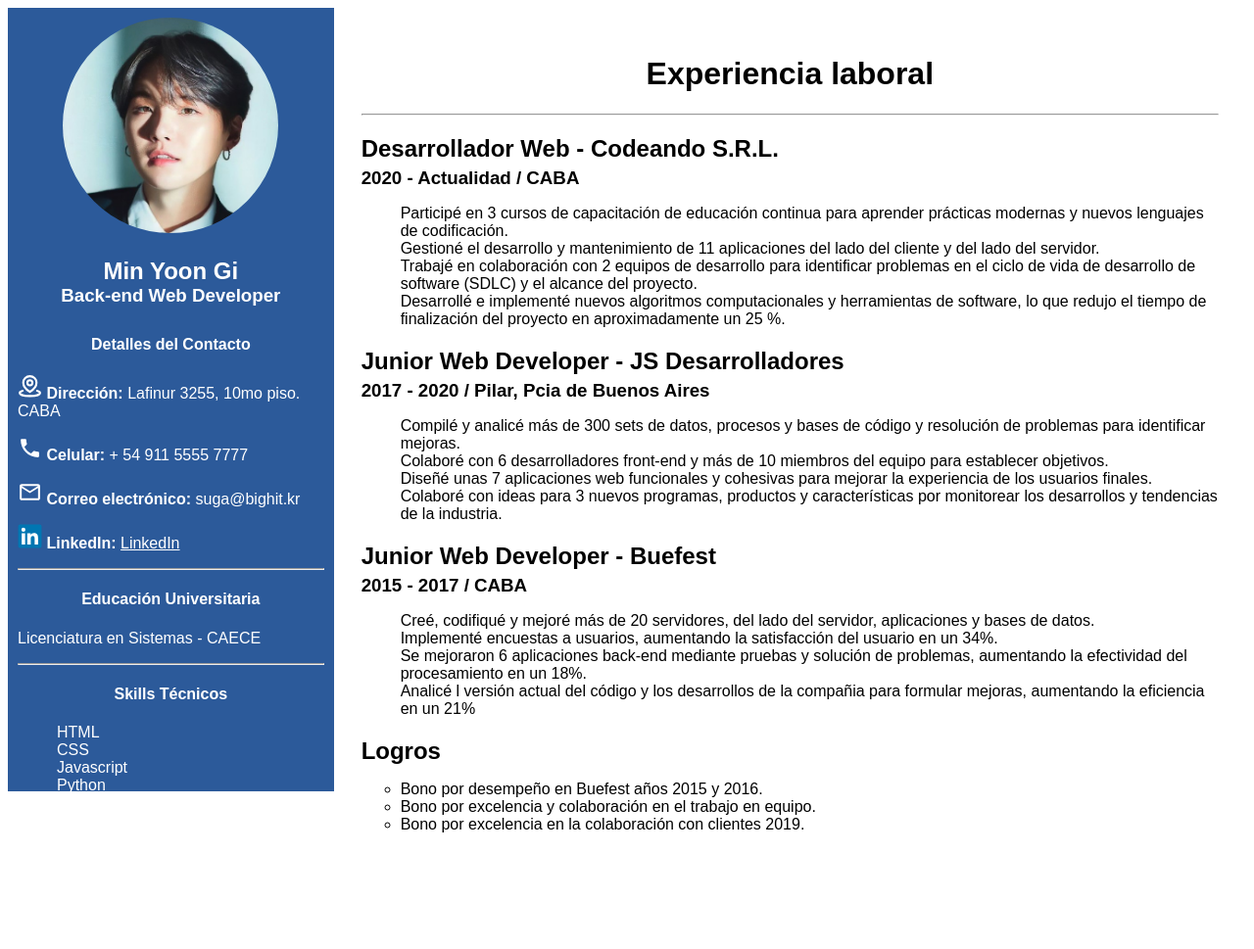
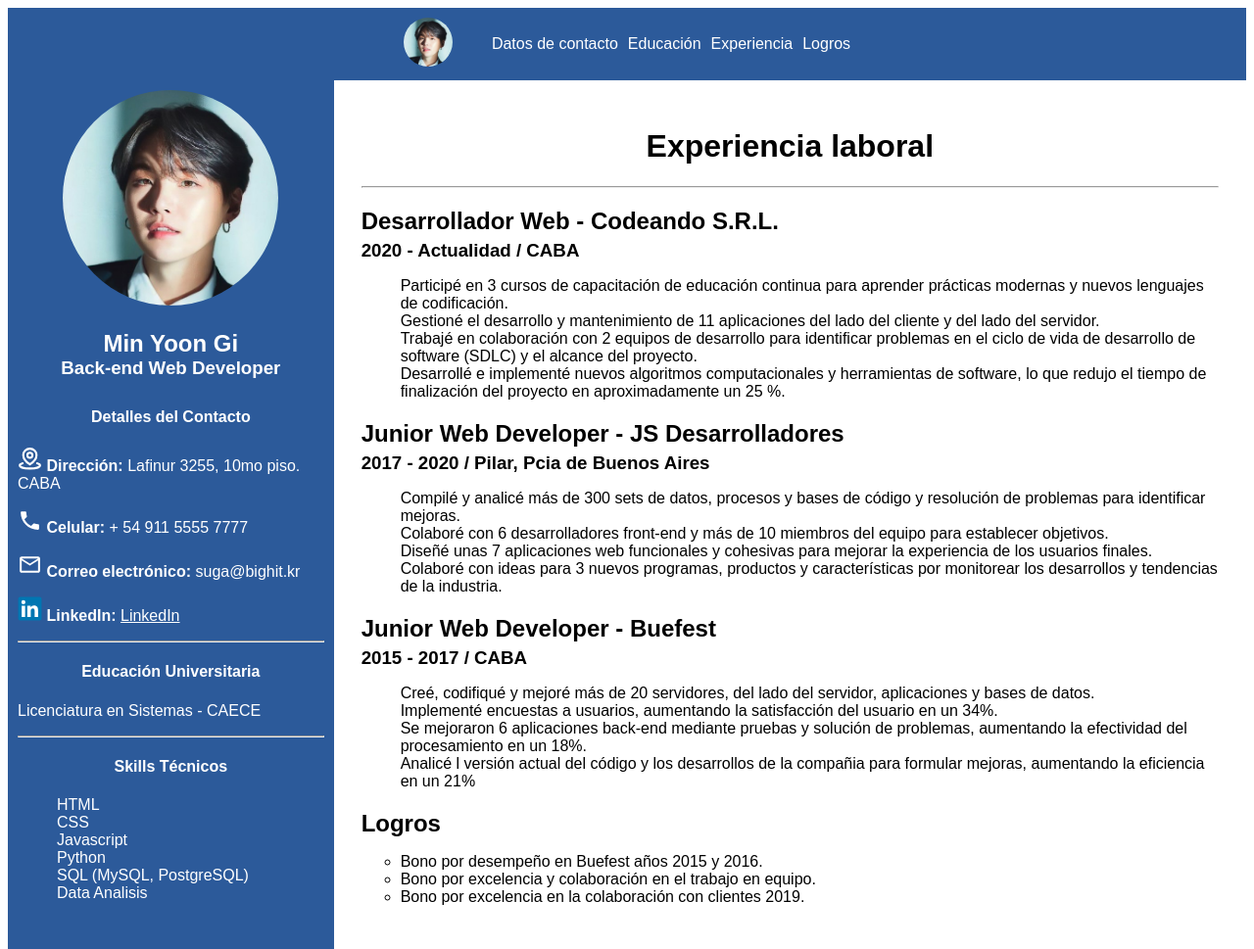
Before and after one commit to roro-arias/roro-arias.github.io, a plain HTML site: page index.html in a window 1280 px wide. Shown: the whole page at 98% size. Before the commit the page ends 851 px from the top, so only its background shows below. Drawn offline with Linux system fonts and the light colour scheme.

Commit message:
add navbar

```diff
--- a/Style.css
+++ b/Style.css
@@ -3,11 +3,47 @@
 
 body, html {
     font-family: "Open-sans", sans-serif;
-    display: flex;
     min-width: 800px;
     font-size: 1 rem;
     height: 100%;
 }
+
+.main-content{
+    display:flex;
+}
+
+nav {
+    display: flex;
+    justify-content: center;
+    background-color: #2C5A9A;
+    padding: 10px;
+    color: white;
+}
+
+.nav-wrapper {
+    display: flex;
+    align-items: center;
+    justify-content: space-between;
+}
+
+.nav-photo img {
+    border-radius: 50%;
+}
+
+.nav-links {
+    display: flex;
+    gap: 10px;
+}
+
+.nav-links li {
+    list-style: none;
+}
+
+.nav-links a {
+    color: white;
+    text-decoration: none;
+}
+
 .sidebar {
     width: auto;
     height: auto;
--- a/index.html
+++ b/index.html
@@ -7,6 +7,21 @@
     <link rel="stylesheet" type="text/css" href="../Style.css" />
   </head>
   <body>
+    <nav>
+      <div class="nav-wrapper">
+        <div class="nav-photo">
+          <img src="../SUGA.jpg" alt="Tu Foto" width="50" height="50" />
+        </div>
+        <ul class="nav-links">
+          <li><a href="#contacto">Datos de contacto</a></li>
+          <li><a href="#educacion">Educación</a></li>
+          <li><a href="#experiencia">Experiencia</a></li>
+          <li><a href="#logros">Logros</a></li>
+        </ul>
+      </div>
+    </nav>
+
+    <div class="main-content">
       <div class="sidebar" style="width: 25%">
         <div class="name">
           <div class="foto">
@@ -125,8 +140,8 @@
             aprender prácticas modernas y nuevos lenguajes de codificación.
           </li>
           <li>
-          Gestioné el desarrollo y mantenimiento de 11 aplicaciones del lado del
-          cliente y del lado del servidor.
+            Gestioné el desarrollo y mantenimiento de 11 aplicaciones del lado
+            del cliente y del lado del servidor.
           </li>
           <li>
             Trabajé en colaboración con 2 equipos de desarrollo para identificar
@@ -135,8 +150,8 @@
           </li>
           <li>
             Desarrollé e implementé nuevos algoritmos computacionales y
-          herramientas de software, lo que redujo el tiempo de finalización del
-          proyecto en aproximadamente un 25 %.
+            herramientas de software, lo que redujo el tiempo de finalización
+            del proyecto en aproximadamente un 25 %.
           </li>
         </ul>
 
@@ -144,16 +159,16 @@
         <h3>2017 - 2020 / Pilar, Pcia de Buenos Aires</h3>
         <ul>
           <li>
-          Compilé y analicé más de 300 sets de datos, procesos y bases de código
-          y resolución de problemas para identificar mejoras.
+            Compilé y analicé más de 300 sets de datos, procesos y bases de
+            código y resolución de problemas para identificar mejoras.
           </li>
           <li>
             Colaboré con 6 desarrolladores front-end y más de 10 miembros del
             equipo para establecer objetivos.
           </li>
           <li>
-          Diseñé unas 7 aplicaciones web funcionales y cohesivas para mejorar la
-          experiencia de los usuarios finales.
+            Diseñé unas 7 aplicaciones web funcionales y cohesivas para mejorar
+            la experiencia de los usuarios finales.
           </li>
           <li>
             Colaboré con ideas para 3 nuevos programas, productos y
@@ -166,8 +181,8 @@
         <h3>2015 - 2017 / CABA</h3>
         <ul>
           <li>
-          Creé, codifiqué y mejoré más de 20 servidores, del lado del servidor,
-          aplicaciones y bases de datos.
+            Creé, codifiqué y mejoré más de 20 servidores, del lado del
+            servidor, aplicaciones y bases de datos.
           </li>
           <li>
             Implementé encuestas a usuarios, aumentando la satisfacción del
@@ -190,5 +205,6 @@
           <li>Bono por excelencia en la colaboración con clientes 2019.</li>
         </ul>
       </div>
+    </div>
   </body>
 </html>
```
Lines whose indentation alone changed are shown as unchanged.
